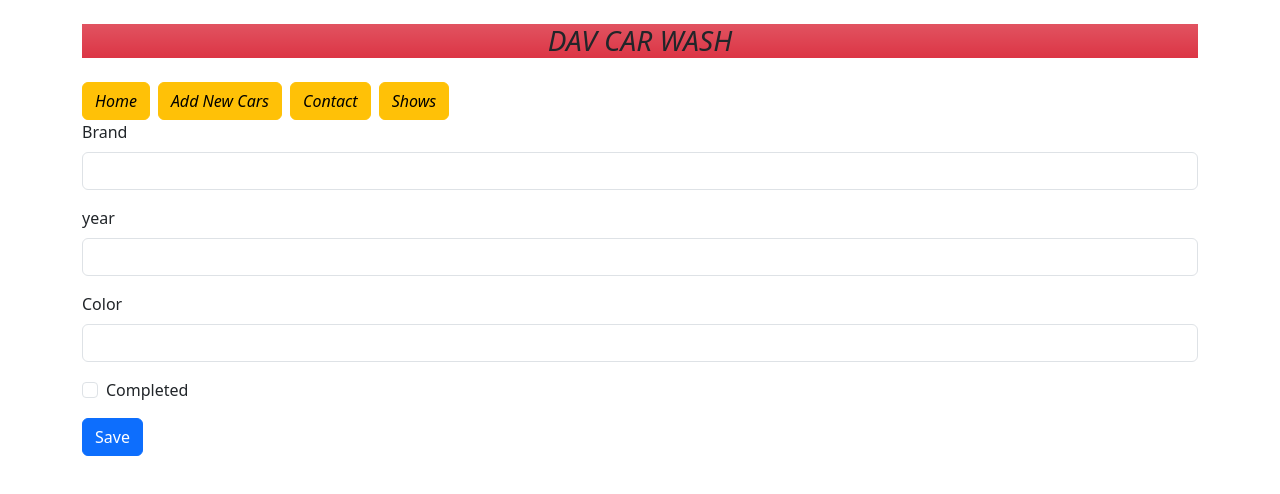
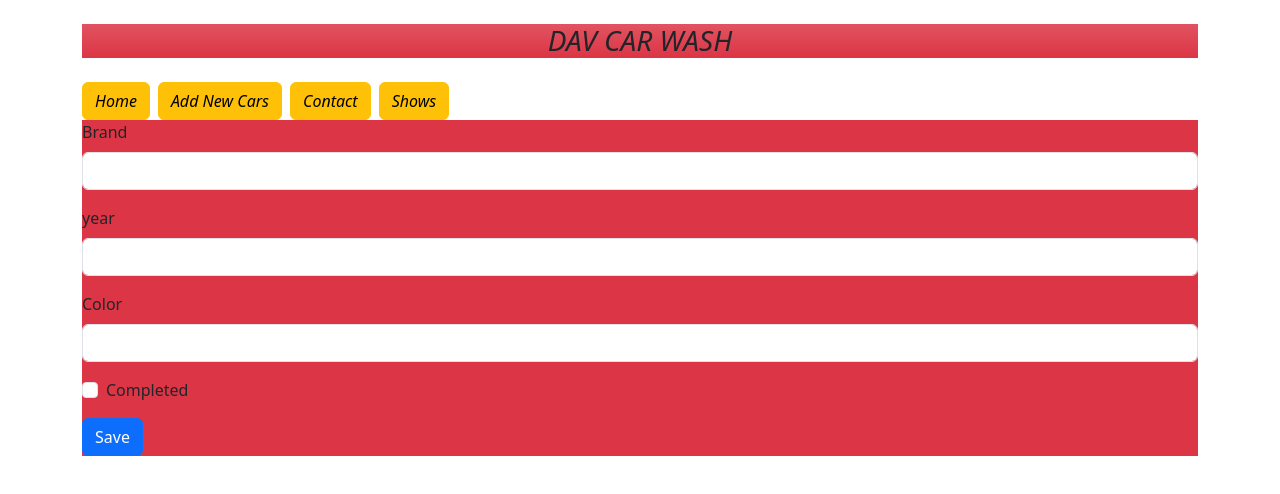
Before and after one commit to DUAwele/davs-app, a React (Create React App) app: page /add in a window 1280 px wide. Shown: the top 494 px of the page. Built offline with nearby package versions, Linux system fonts and the light colour scheme.

Commit message:
changed form background

```diff
--- a/src/CRSform.js
+++ b/src/CRSform.js
@@ -19,7 +19,7 @@ function CRSform({ initialData , onSubmit})
        setFormData({...formData , status: !formData.status})
     }
     return (
-        <form onSubmit={handleSubmit}>
+        <form onSubmit={handleSubmit} className="bg-danger bg-grdient">
           <div className="mb-3">
             <label className="form-label">Brand</label>
             <input
```
